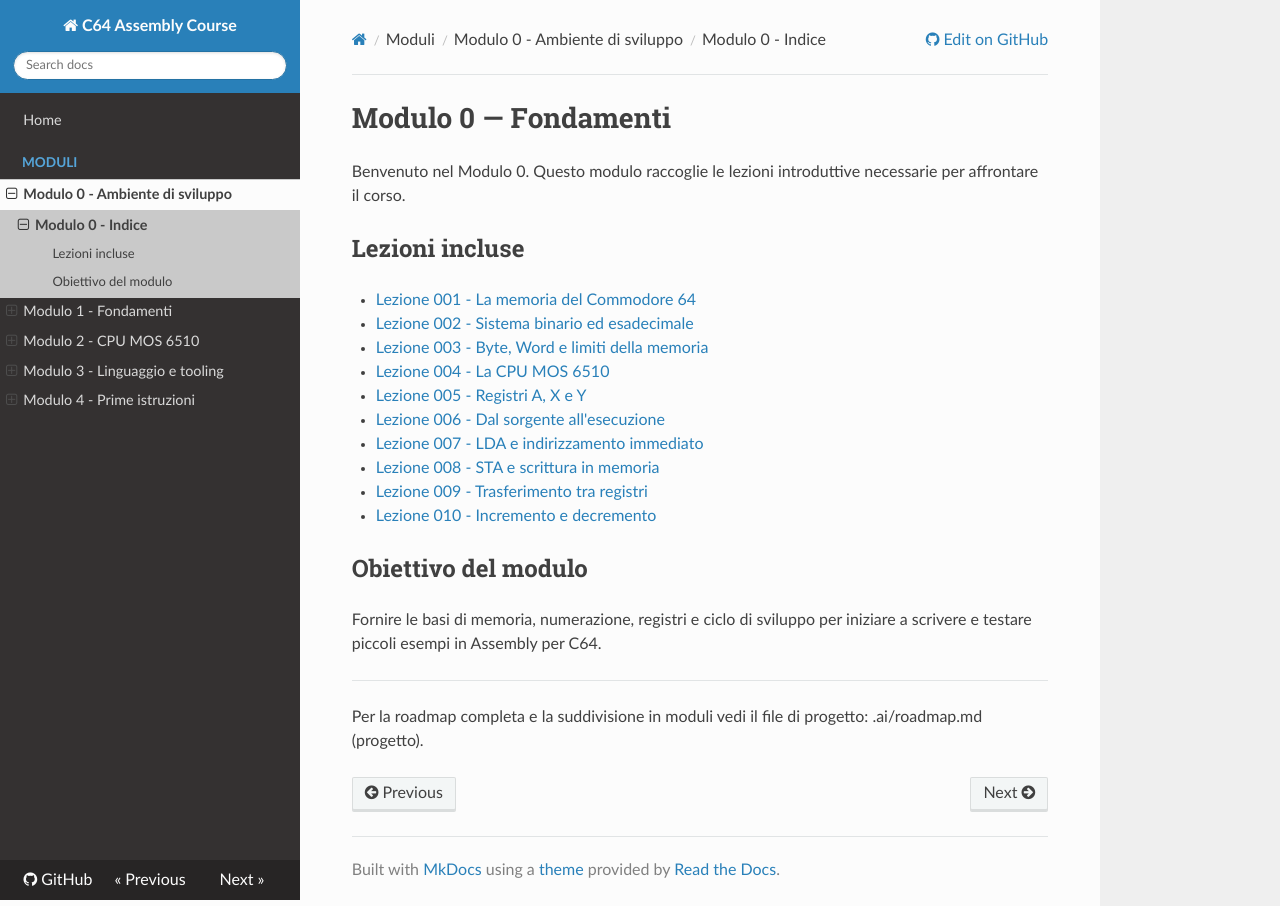
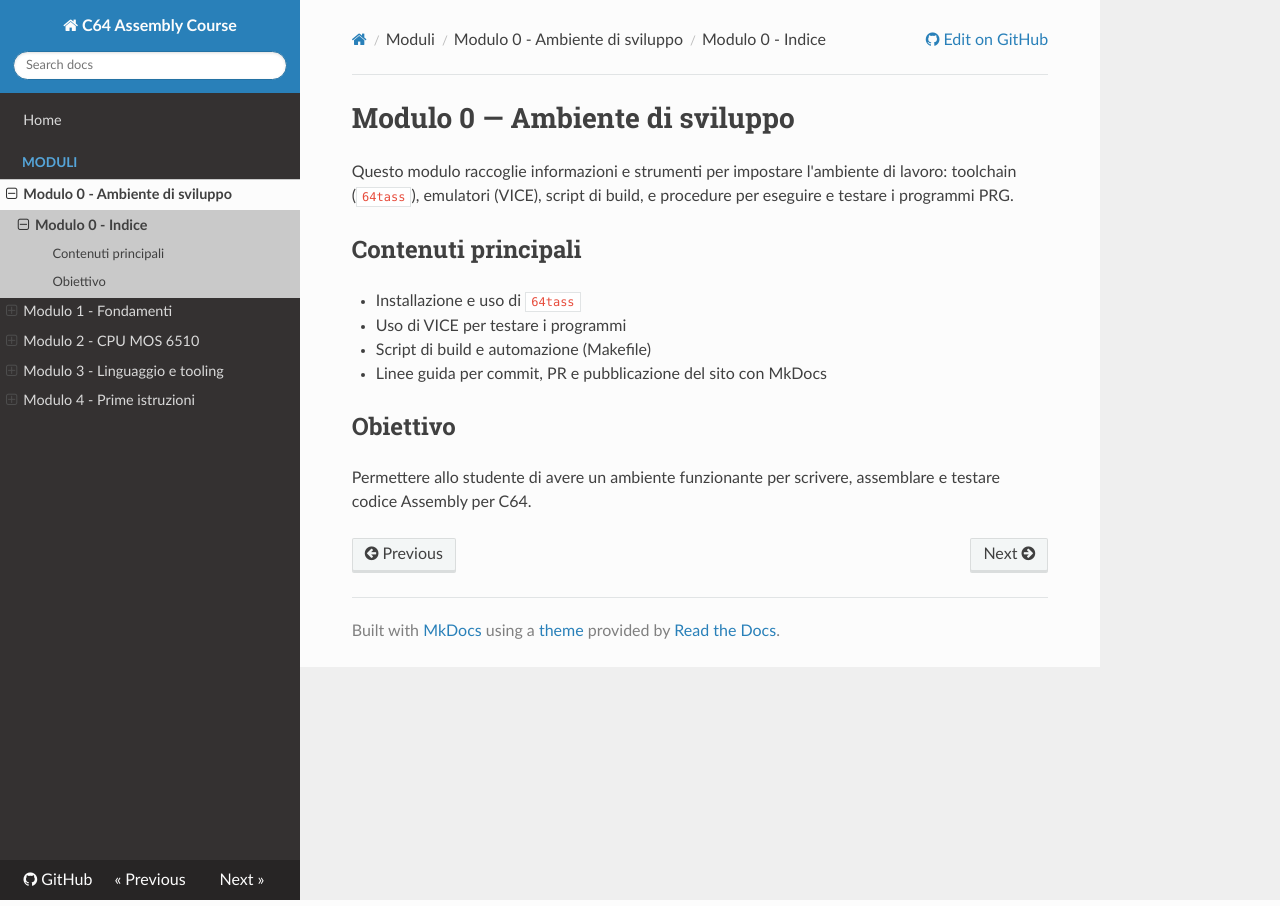
Before and after one commit to quelo1972/c64-assembly-course, an MkDocs documentation site: the page built from docs/modules/modulo-0.md, in a window 1280 px wide. Built offline with MkDocs 1.6.1, drawn with Linux system fonts in a browser that asks for light colours; nearby versions of some CDN libraries.

Commit message:
docs(modules): update Modulo 0 to environment/tooling and remove lesson links

```diff
--- a/docs/modules/modulo-0.md
+++ b/docs/modules/modulo-0.md
@@ -1,24 +1,14 @@
-# Modulo 0 — Fondamenti
+# Modulo 0 — Ambiente di sviluppo
 
-Benvenuto nel Modulo 0. Questo modulo raccoglie le lezioni introduttive necessarie per affrontare il corso.
+Questo modulo raccoglie informazioni e strumenti per impostare l'ambiente di lavoro: toolchain (`64tass`), emulatori (VICE), script di build, e procedure per eseguire e testare i programmi PRG.
 
-## Lezioni incluse
+## Contenuti principali
 
-- [Lezione 001 - La memoria del Commodore 64](modulo-0/lessons/001-memory.md)
-- [Lezione 002 - Sistema binario ed esadecimale](modulo-0/lessons/002-binary-hex.md)
-- [Lezione 003 - Byte, Word e limiti della memoria](modulo-0/lessons/003-byte-word.md)
-- [Lezione 004 - La CPU MOS 6510](modulo-0/lessons/004-cpu-6510.md)
-- [Lezione 005 - Registri A, X e Y](modulo-0/lessons/005-registers-axy.md)
-- [Lezione 006 - Dal sorgente all'esecuzione](modulo-0/lessons/006-from-source-to-execution.md)
-- [Lezione 007 - LDA e indirizzamento immediato](modulo-0/lessons/007-lda.md)
-- [Lezione 008 - STA e scrittura in memoria](modulo-0/lessons/008-sta.md)
-- [Lezione 009 - Trasferimento tra registri](modulo-0/lessons/009-trasferimento-tra-registri.md)
-- [Lezione 010 - Incremento e decremento](modulo-0/lessons/010-increment-decrement.md)
+- Installazione e uso di `64tass`
+- Uso di VICE per testare i programmi
+- Script di build e automazione (Makefile)
+- Linee guida per commit, PR e pubblicazione del sito con MkDocs
 
-## Obiettivo del modulo
+## Obiettivo
 
-Fornire le basi di memoria, numerazione, registri e ciclo di sviluppo per iniziare a scrivere e testare piccoli esempi in Assembly per C64.
-
----
-
-Per la roadmap completa e la suddivisione in moduli vedi il file di progetto: .ai/roadmap.md (progetto).
+Permettere allo studente di avere un ambiente funzionante per scrivere, assemblare e testare codice Assembly per C64.
```
